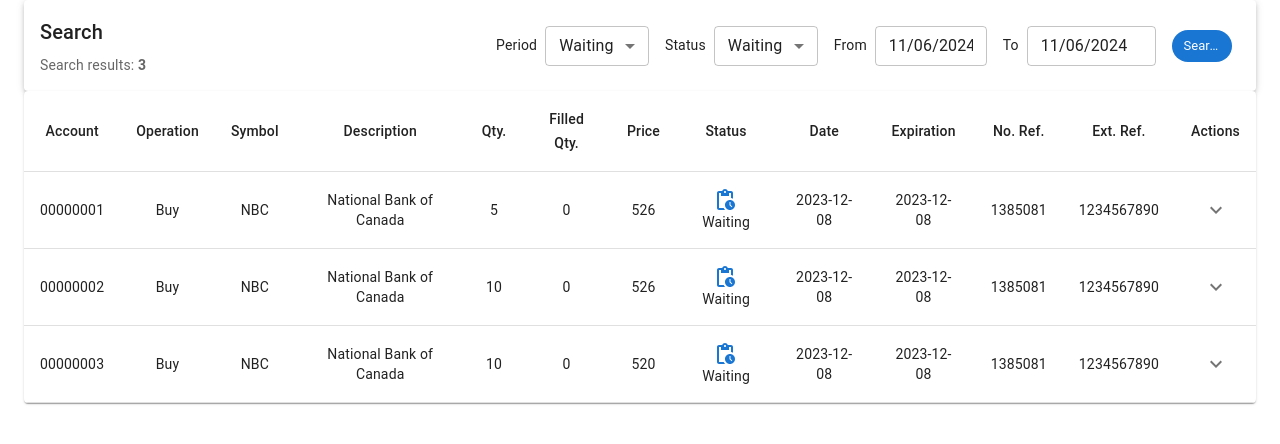
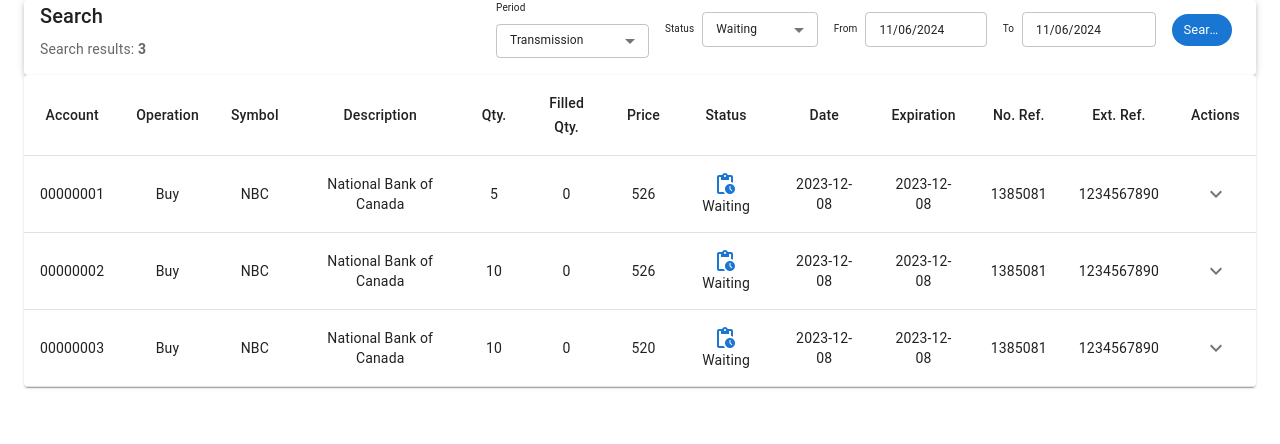
Before and after one commit to thongrodw/ATA-FE, a React (Create React App) app: page / in a window 1280 px wide. Shown: the top 444 px of the page. Built offline with nearby package versions, Linux system fonts and the light colour scheme.

Commit message:
Adjus font size

```diff
--- a/src/components/Filter.js
+++ b/src/components/Filter.js
@@ -9,10 +9,10 @@
     const [startDate, setStartDate] = useState(dayjs());
     const [endDate, setEndDate] = useState(dayjs());
     const [status, setStatus] = useState('Waiting');
-    const [period, setPeriod] = useState('Waiting');
+    const [period, setPeriod] = useState('Transmission');
     const theme = useTheme();
     const isMobile = useMediaQuery(theme.breakpoints.down('sm'));
-
+    const isMedium = useMediaQuery(theme.breakpoints.down('md'));
 
     const handleFilterChange = () => {
         onFilterChange({ startDate, endDate, status, period });
@@ -20,6 +20,7 @@
 
     return (
         <Paper elevation={3} sx={{ padding: 2, marginBottom: 2, maxWidth: 'xl', margin: '0 auto' }}>
+            <Grid container spacing={2} alignItems="center"></Grid>
             <Grid container spacing={2} alignItems="center">
                 <Grid item xs={12} sm={4} md={2}>
                     <Typography variant="h6" gutterBottom>
@@ -33,60 +34,96 @@
                     <LocalizationProvider dateAdapter={AdapterDayjs}>
                         <Grid container spacing={2} alignItems="center" justifyContent="flex-end">
                             <Grid item xs={12} md={2} container alignItems="center" spacing={1}>
+                                {!isMedium && !isMobile && (
                                     <Grid item>
-                                    <Typography variant="body2">Period</Typography>
+                                        <Typography variant="body2" sx={{ fontSize: '10px' }}>Period</Typography>
                                     </Grid>
+                                )}
                                 <Grid item xs>
                                     <TextField
                                         select
                                         value={period}
+                                        label={isMedium || isMobile ? 'Period' : ''}
                                         onChange={(e) => setPeriod(e.target.value)}
                                         fullWidth
                                         size="small"
+                                        InputProps={{
+                                            style: { fontSize: '0.75rem' }
+                                        }}
+                                        sx={{ '& .MuiInputBase-root': { fontSize: '0.75rem' } }}
                                     >
-                                        <MenuItem value="Waiting">Waiting</MenuItem>
                                         <MenuItem value="Transmission">Transmission</MenuItem>
                                     </TextField>
                                 </Grid>
                             </Grid>
                             <Grid item xs={12} md={2} container alignItems="center" spacing={1}>
+                                {!isMedium && !isMobile && (
                                     <Grid item>
-                                    <Typography variant="body2">Status</Typography>
+                                        <Typography variant="body2" sx={{ fontSize: '10px' }}>Status</Typography>
                                     </Grid>
+                                )}
                                 <Grid item xs>
                                     <TextField
                                         select
                                         value={status}
+                                        label={isMedium || isMobile ? 'Status' : ''}
                                         onChange={(e) => setStatus(e.target.value)}
                                         fullWidth
                                         size="small"
+                                        InputProps={{
+                                            style: { fontSize: '0.75rem' }
+                                        }}
+                                        sx={{ '& .MuiInputBase-root': { fontSize: '0.75rem' } }}
                                     >
                                         <MenuItem value="Waiting">Waiting</MenuItem>
-                                        <MenuItem value="Transmission">Transmission</MenuItem>
                                     </TextField>
                                 </Grid>
                             </Grid>
                             <Grid item xs={12} md={2} container alignItems="center" spacing={1}>
+                                {!isMedium && !isMobile && (
                                     <Grid item>
-                                    <Typography variant="body2">From</Typography>
+                                        <Typography variant="body2" sx={{ fontSize: '10px' }}>From</Typography>
                                     </Grid>
+                                )}
                                 <Grid item xs>
                                     <DatePicker
                                         value={startDate}
+                                        label={isMedium || isMobile ? 'From' : ''}
                                         onChange={(date) => setStartDate(date)}
-                                        slotProps={{ textField: { size: 'small', fullWidth: true } }}
+                                        slotProps={{
+                                            textField: {
+                                                size: 'small',
+                                                fullWidth: true,
+                                                InputProps: {
+                                                    style: { fontSize: '0.75rem' },
+                                                },
+                                                sx: { '& .MuiInputBase-input': { fontSize: '0.75rem' } },
+                                            },
+                                        }}
                                     />
                                 </Grid>
                             </Grid>
                             <Grid item xs={12} md={2} container alignItems="center" spacing={1}>
+                                {!isMedium && !isMobile && (
                                     <Grid item>
-                                    <Typography variant="body2">To</Typography>
+                                        <Typography variant="body2" sx={{ fontSize: '10px' }}>To</Typography>
                                     </Grid>
+                                )}
                                 <Grid item xs>
                                     <DatePicker
                                         value={endDate}
+                                        label={isMedium || isMobile ? 'To' : ''}
                                         onChange={(date) => setEndDate(date)}
-                                        slotProps={{ textField: { size: 'small', fullWidth: true } }}
+                                        slotProps={{
+                                            textField: {
+                                                size: 'small',
+                                                fullWidth: true,
+                                                InputProps: {
+                                                    style: { fontSize: '0.75rem' },
+                                                },
+                                                sx: { '& .MuiInputBase-input': { fontSize: '0.75rem' } },
+                                            },
+                                        }}
                                     />
                                 </Grid>
                             </Grid>
```
Lines whose indentation alone changed are shown as unchanged.
